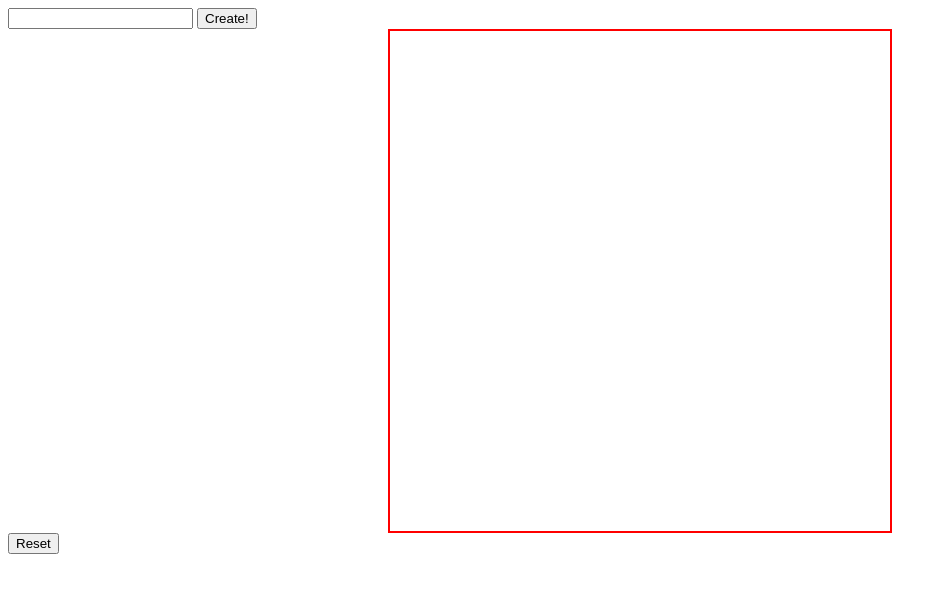
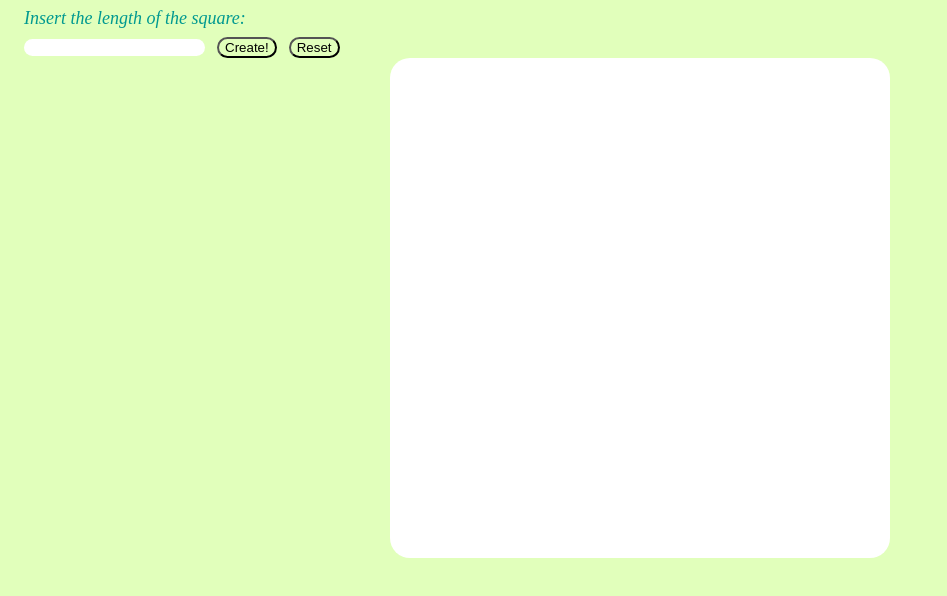
Before and after one commit to Vincde/Project-Etch-a-Sketch, a plain HTML site: page index.html in a window 1280 px wide. Shown: the whole page, without its empty margins (0-947 px from the left). Drawn offline with Linux system fonts and the light colour scheme.

Commit message:
Add css styling

```diff
--- a/index.html
+++ b/index.html
@@ -9,8 +9,10 @@
 
     <body>
         <form>
+            <div class="length-text">Insert the length of the square:</div>
             <input type="number" id="input-size">
             <button class="button-size">Create!</button>
+            <button class="reset">Reset</button>
         </form>
 
         <div class="big-container">
@@ -18,7 +20,7 @@
         </div>
 
 
-        <button class="reset">Reset</button>
+
         <script src="./javascript.js"></script>
     </body>
 
--- a/style.css
+++ b/style.css
@@ -5,13 +5,13 @@
 
 
 .big-container{
-    border:2px solid red;
     width: 500px;
     height: 500px;
     margin: auto auto;
     display: flex;
     flex-wrap: wrap;
-
+    background-color: white;
+    border-radius: 20px;
 }
 
 .pixel-div{
@@ -20,3 +20,31 @@
     margin: 0px;
     padding:0px;
 }
+
+body{
+    background-color: #e1ffbb;
+}
+
+button{
+    background: none;
+    box-shadow: none;
+    border-radius: 20px;
+    margin-right:0.5rem;
+}
+
+form{
+    margin-left: 1rem;
+}
+
+.length-text{
+    font-size: 18px;
+    font-style: italic;
+    margin-bottom: 0.5rem;
+    color:#009990;
+}
+
+#input-size{
+    border:0;
+    border-radius: 100px;
+    margin-right: 0.5rem;
+}
```
